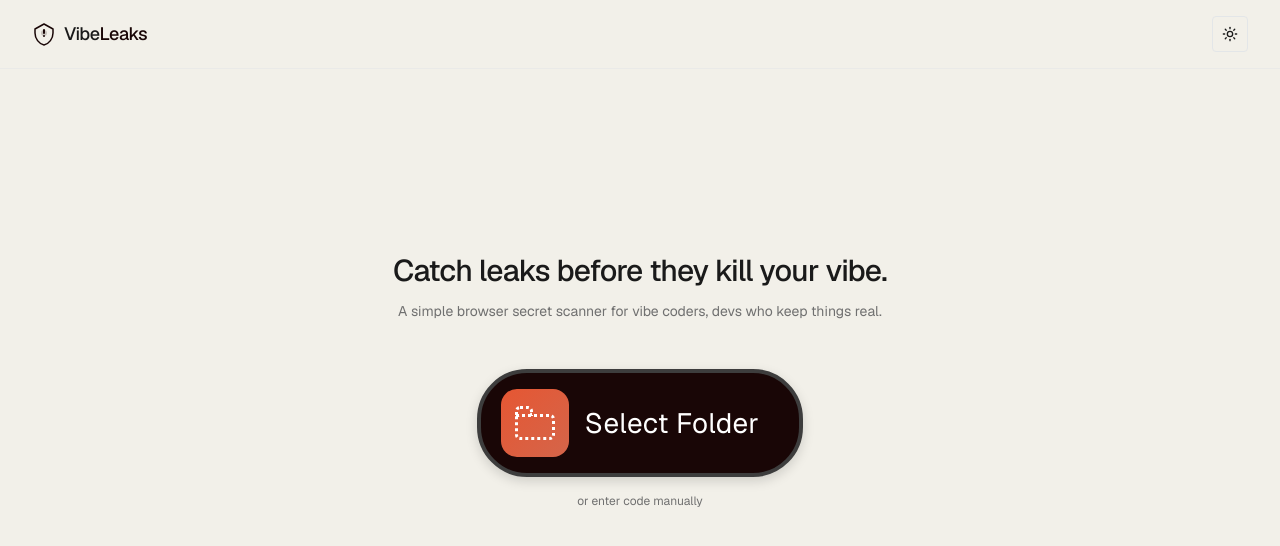
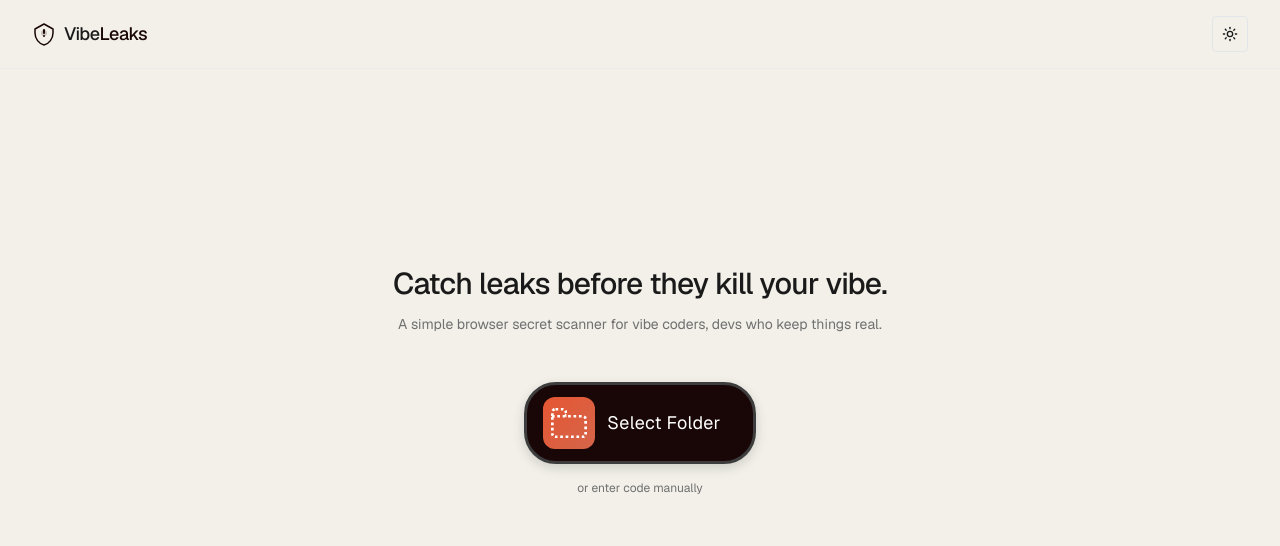
Before and after one commit to nithinworks/vibeleaks, a React (Vite) app: page / in a window 1280 px wide. Shown: the top 546 px of the page. Built offline with nearby package versions, Linux system fonts and the light colour scheme; the HTML template or start-up script is replaced by a standard one.

Commit message:
Refine button size and radius

```diff
--- a/src/components/IconButton.tsx
+++ b/src/components/IconButton.tsx
@@ -17,15 +17,16 @@ export const IconButton = ({
   className,
   size = "default"
 }: IconButtonProps) => {
-  const iconSize = size === "lg" ? "w-[68px] h-[68px]" : "w-[68px] h-[68px]";
-  const buttonPadding = size === "lg" ? "pl-5 pr-10 py-4" : "pl-5 pr-10 py-4";
-  const textSize = size === "lg" ? "text-[28px]" : "text-[28px]";
+  const iconSize = size === "lg" ? "w-[52px] h-[52px]" : "w-[48px] h-[48px]";
+  const buttonPadding = size === "lg" ? "pl-4 pr-8 py-3" : "pl-3 pr-7 py-2.5";
+  const textSize = size === "lg" ? "text-lg" : "text-base";
+  const folderScale = size === "lg" ? "scale-90" : "scale-75";
 
   return (
     <button
       onClick={onClick}
       className={cn(
-        "inline-flex items-center gap-4 bg-primary border-4 border-[#3d3d3d] rounded-[50px]",
+        "inline-flex items-center gap-3 bg-primary border-[3px] border-[#3d3d3d] rounded-[32px]",
         "cursor-pointer transition-all duration-300 shadow-[0_4px_12px_rgba(0,0,0,0.15)]",
         "hover:-translate-y-0.5 hover:shadow-[0_6px_16px_rgba(0,0,0,0.2)]",
         buttonPadding,
@@ -33,12 +34,12 @@ export const IconButton = ({
       )}
     >
       <div className={cn(
-        "flex items-center justify-center flex-shrink-0 rounded-2xl",
+        "flex items-center justify-center flex-shrink-0 rounded-xl",
         "bg-gradient-to-br from-primary-hover to-[#d4654a]",
         iconSize
       )}>
         {/* Dotted Folder Icon */}
-        <div className="relative w-[44px] h-[38px]">
+        <div className={cn("relative w-[44px] h-[38px]", folderScale)}>
           {/* Folder Tab */}
           <div
             className="absolute top-[2px] left-[2px] w-[18px] h-[10px] rounded-t-[5px]"
```
